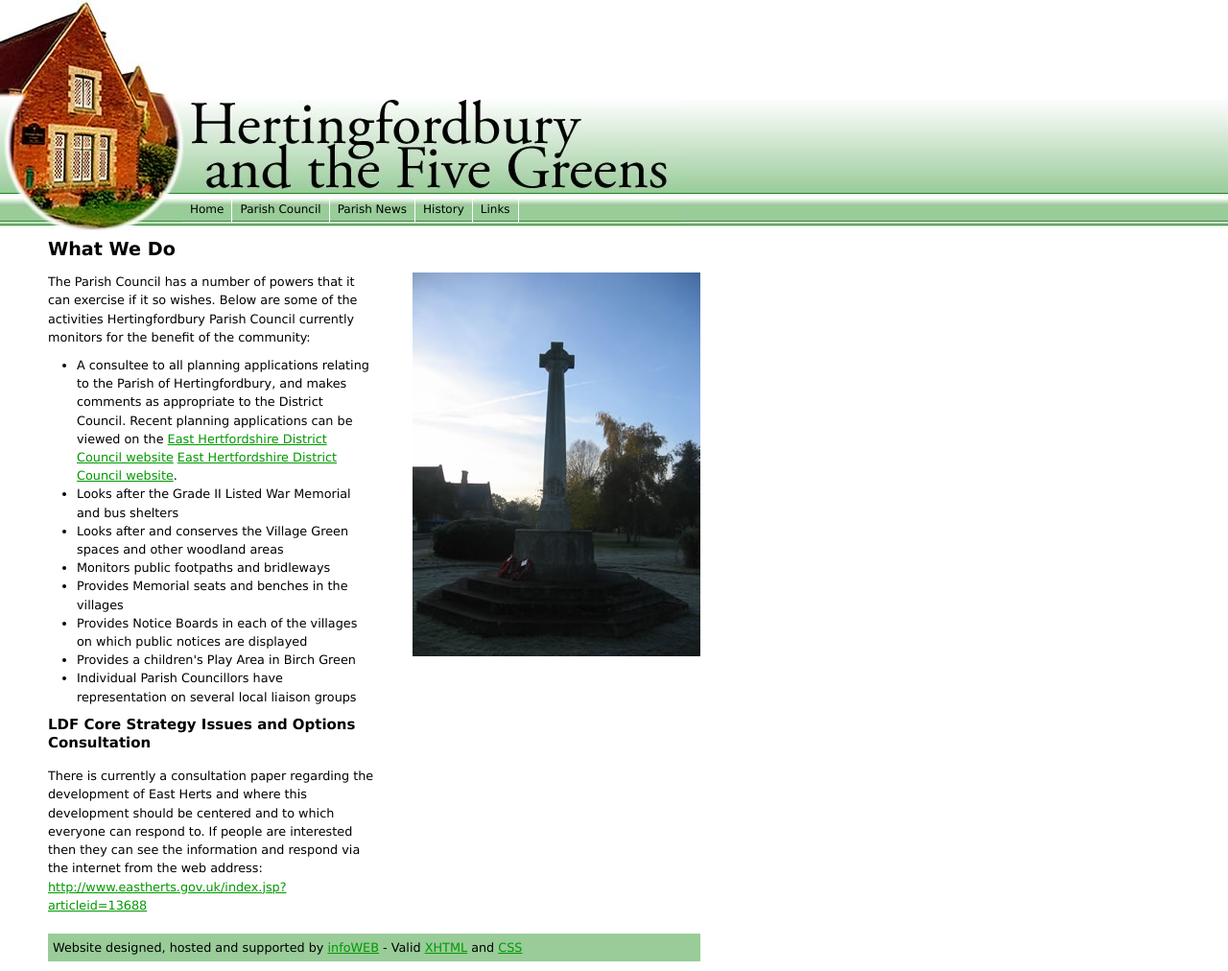
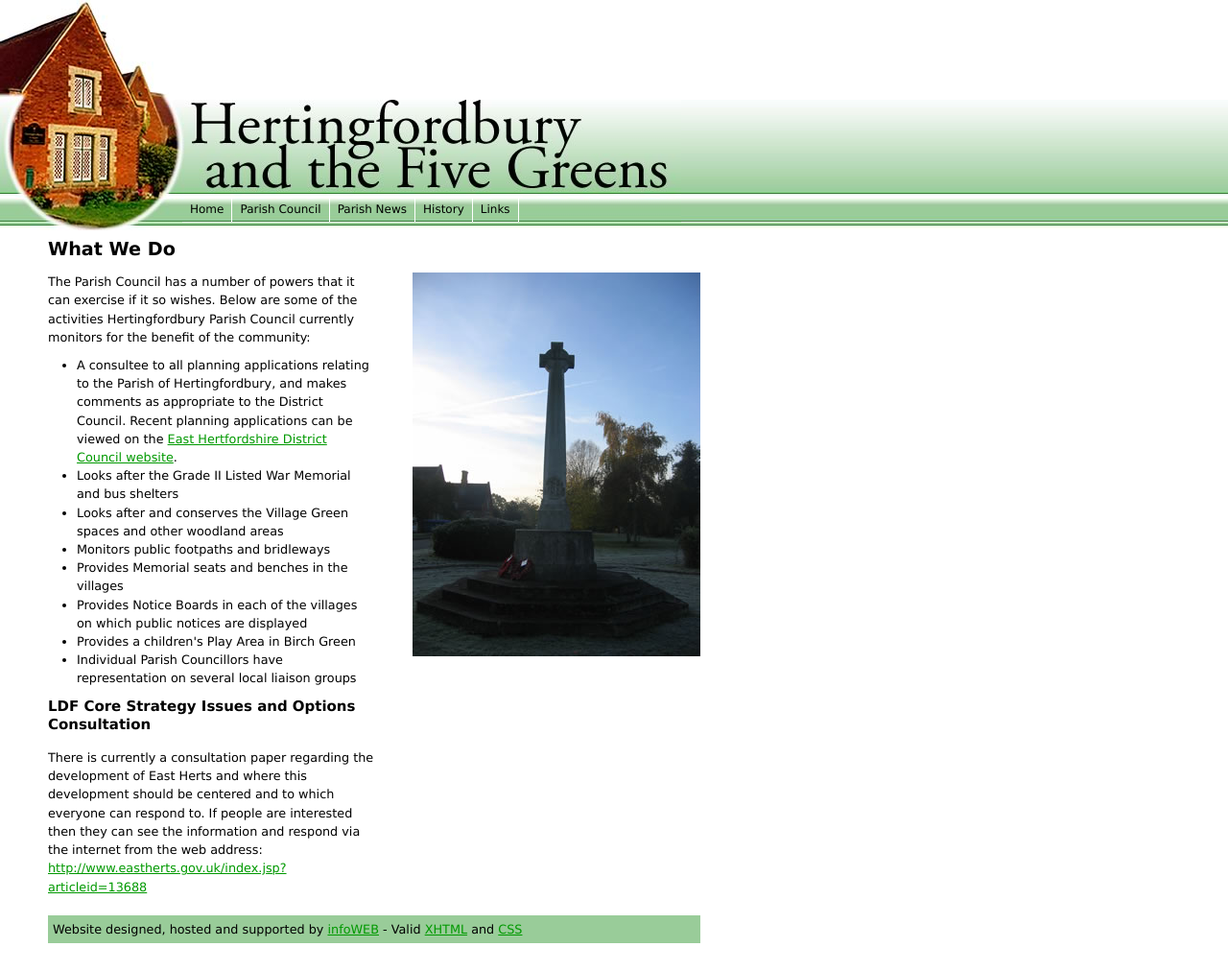
Before and after one commit to pugongyingh/hertingfordbury.org.uk, a Jekyll site: the page built from parish-council/what-we-do.md, in a window 1280 px wide. Shown: the whole page at 96% size. Built offline with Jekyll 4.4.1, drawn with Linux system fonts in a browser that asks for light colours; nearby versions of some CDN libraries.

Commit message:
Dynamic planning link re-factored.

```diff
--- a/parish-council/what-we-do.md
+++ b/parish-council/what-we-do.md
@@ -13,19 +13,7 @@ permalink: /parish-council/what-we-do/
 	<ul>
 		<li>A consultee to all planning applications relating to the Parish of Hertingfordbury, and
 			makes comments as appropriate to the District Council. Recent planning applications can be viewed on
-			the <a href="http://online.eastherts.gov.uk/swiftlg/apas/run/WPHAPPCRITERIA?PARISH.MAINBODY.WPACIS.1.=25&amp;SEARCHBUTTON.MAINBODY.WPACIS.1.=Search" target="_blank">East Hertfordshire District Council website</a>
-
-
-
-
-
-<a id="eastHertsPlanningLink" href="http://online.eastherts.gov.uk/swiftlg/apas/run/WPHAPPCRITERIA?PARISH.MAINBODY.WPACIS.1.=25&amp;SEARCHBUTTON.MAINBODY.WPACIS.1.=Search" target="_blank">East Hertfordshire District Council website</a>.
-
-
-
-
-
-		</li>
+			the <a id="eastHertsPlanningLink" href="http://online.eastherts.gov.uk/swiftlg/apas/run/WPHAPPCRITERIA?PARISH.MAINBODY.WPACIS.1.=25&amp;SEARCHBUTTON.MAINBODY.WPACIS.1.=Search" target="_blank">East Hertfordshire District Council website</a>.</li>
 		<li>Looks after the Grade II Listed War Memorial and bus shelters</li>
 		<li>Looks after and conserves the Village Green spaces and other woodland areas</li>
 		<li>Monitors public footpaths and bridleways</li>
```
